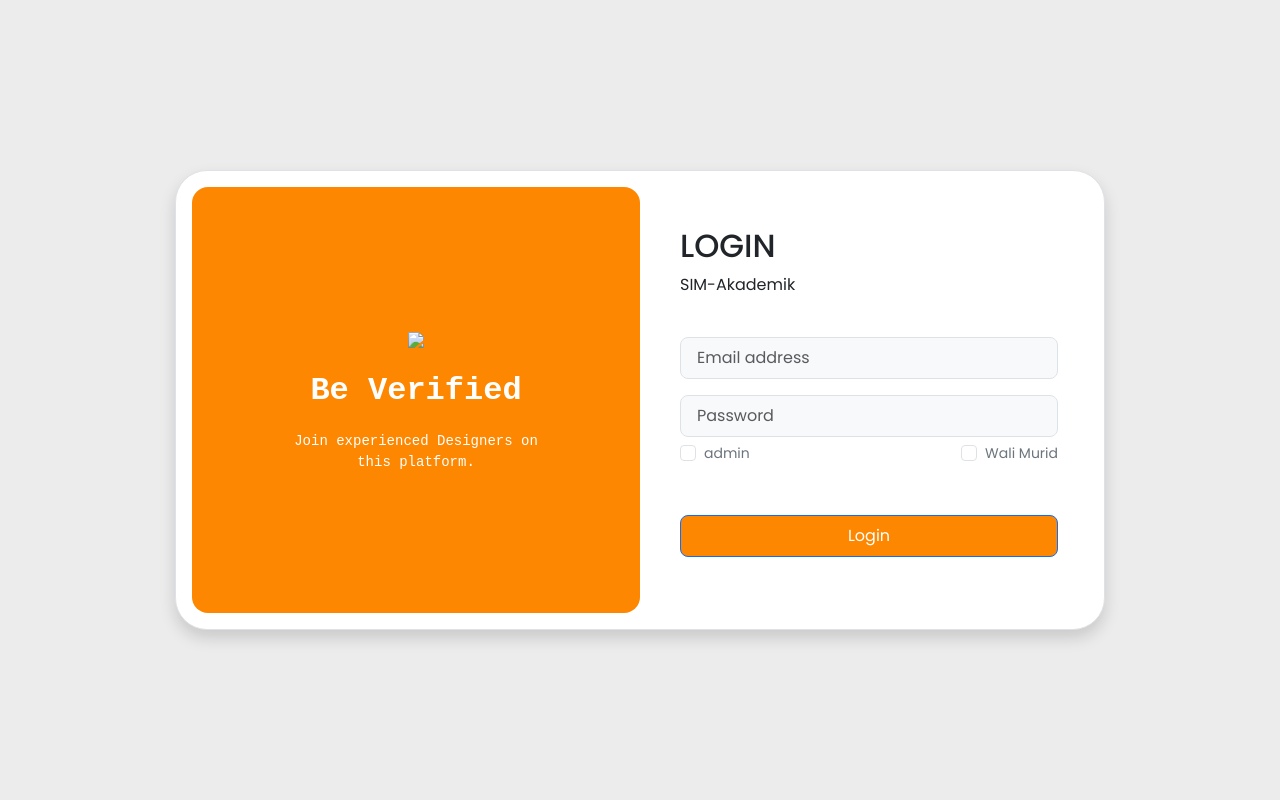
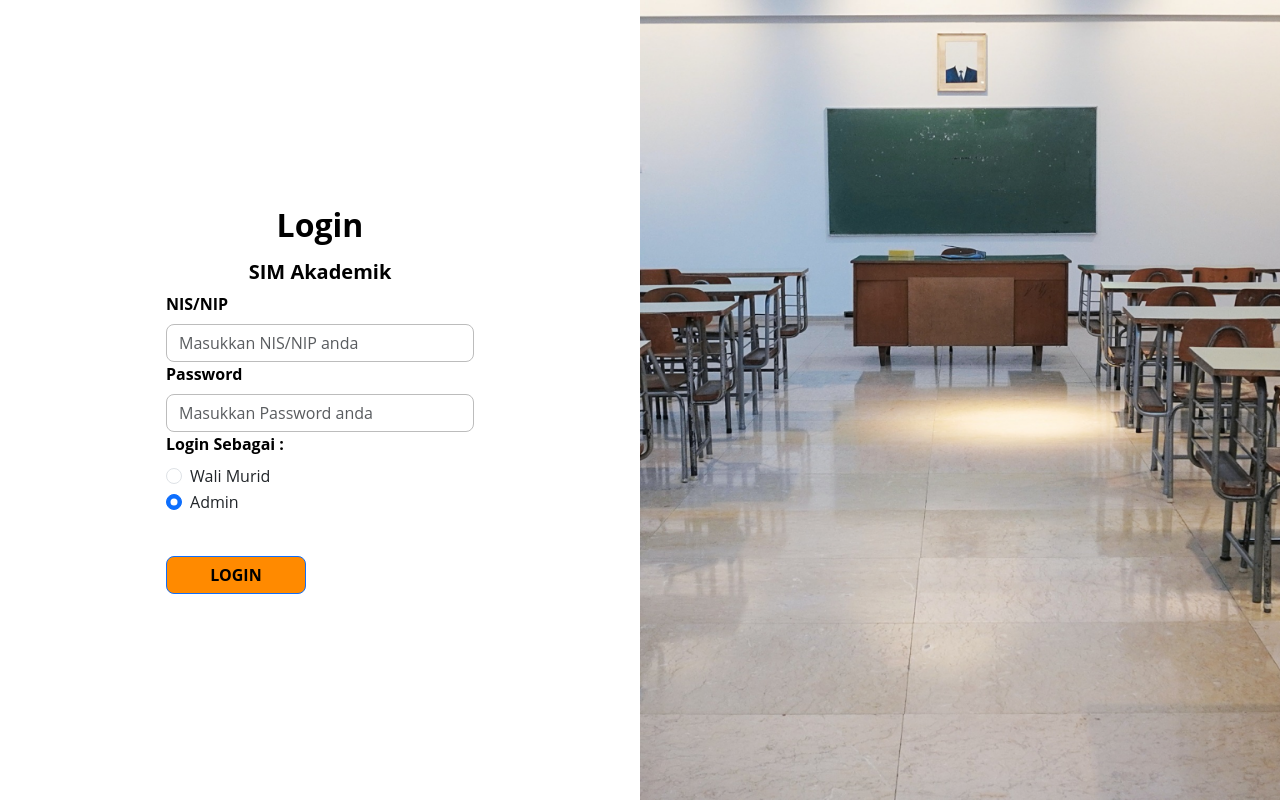
Before and after one commit to SatriaEgez/project-macro-group1, a plain HTML site: page login.html in a window 1280 px wide. Drawn offline with Linux system fonts and the light colour scheme.

Commit message:
saya membuat form login

```diff
--- a/login.html
+++ b/login.html
@@ -2,90 +2,67 @@
 <html lang="en">
   <head>
     <meta charset="UTF-8" />
-    <meta http-equiv="X-UA-Compatible" content="IE=edge" />
     <meta name="viewport" content="width=device-width, initial-scale=1.0" />
-    <!-- Bootstrap CSS -->
     <link rel="stylesheet" href="assets/css/bootstrap.min.css" />
     <link rel="stylesheet" href="style.css" />
-    <title>Login |SIM-Akademik</title>
+    <title>SIM Akademik - LOG IN</title>
   </head>
   <body>
-    <!----------------------- Main Container -------------------------->
+    <section class="login d-flex">
+      <div class="login-left w-50 h-100">
+        <div class="row justify-content-center align-items-center h-100">
+          <div class="col-6">
+            <div class="header">
+              <h1 class="text-center">Login</h1>
+              <h3 class="text-center mt-3">SIM Akademik</h3>
+            </div>
+            <div class="login-form">
+              <label for="number" class="form-label">NIS/NIP</label>
+              <input
+                type="number"
+                class="form-control"
+                id="number"
+                placeholder="Masukkan NIS/NIP anda" />
 
-    <div
-      class="container d-flex justify-content-center align-items-center min-vh-100">
-      <!----------------------- Login Container -------------------------->
-
-      <div class="row border rounded-5 p-3 bg-white shadow box-area">
-        <!--------------------------- Left Box ----------------------------->
-
-        <div
-          class="col-md-6 rounded-4 d-flex justify-content-center align-items-center flex-column left-box"
-          style="background: #fd8701">
-          <div class="featured-image mb-3">
-            <img src="images/1.png" class="img-fluid" style="width: 250px" />
-          </div>
-          <p
-            class="text-white fs-2"
-            style="
-              font-family: 'Courier New', Courier, monospace;
-              font-weight: 600;
-            ">
-            Be Verified
-          </p>
-          <small
-            class="text-white text-wrap text-center"
-            style="width: 17rem; font-family: 'Courier New', Courier, monospace">
-            Join experienced Designers on this platform.
-          </small>
-        </div>
-
-        <!-------------------- ------ Right Box ---------------------------->
-
-        <div class="col-md-6 right-box">
-          <div class="row align-items-center">
-            <div class="header-text mb-4">
-              <h2>LOGIN</h2>
-              <p>SIM-Akademik</p>
-            </div>
-            <div class="input-group mb-3">
-              <input
-                type="text"
-                class="form-control form-control-lg bg-light fs-6"
-                placeholder="Email address" />
-            </div>
-            <div class="input-group mb-1">
+              <label for="Password" class="form-label">Password</label>
               <input
                 type="password"
-                class="form-control form-control-lg bg-light fs-6"
-                placeholder="Password" />
+                class="form-control"
+                id="Password"
+                placeholder="Masukkan Password anda" />
+
+              <label for="radio" class="form-label">Login Sebagai :</label>
             </div>
-            <div class="input-group mb-5 d-flex justify-content-between">
             <div class="form-check">
               <input
-                  type="checkbox"
                 class="form-check-input"
-                  id="formCheck" />
-                <label for="formCheck" class="form-check-label text-secondary">
-                  <small>admin</small>
+                type="radio"
+                name="flexRadioDefault"
+                id="flexRadioDefault1" />
+              <label class="form-check-label" for="flexRadioDefault1">
+                Wali Murid
               </label>
             </div>
             <div class="form-check">
               <input
-                  type="checkbox"
                 class="form-check-input"
-                  id="formCheck" />
-                <label for="formCheck" class="form-check-label text-secondary">
-                  <small>Wali Murid</small>
+                type="radio"
+                name="flexRadioDefault"
+                id="flexRadioDefault2"
+                checked />
+              <label class="form-check-label" for="flexRadioDefault2">
+                Admin
               </label>
             </div>
-            </div>
-            <div class="input-group mb-3">
-              <button class="btn btn-lg btn-primary w-100 fs-6" style="background-color: #fd8701;">Login</button>
+            <button class="btn btn-primary">LOGIN</button>
           </div>
         </div>
       </div>
+
+      <div class="login-right w-50 h-100">
+        <img src="assets/img/login.png" class="d-block w-100 h-100" alt="..." />
       </div>
-    </div>
+    </section>
+    <script src="assets/js/bootstrap.min.js"></script>
   </body>
 </html>
--- a/style.css
+++ b/style.css
@@ -1,53 +1,49 @@
-@import url('https://fonts.googleapis.com/css2?family=Poppins:wght@400;500&display=swap');
+/** @format */
 
-body{
-    font-family: 'Poppins', sans-serif;
-    background: #ececec;
+* {
+  font-family:"Open Sans", sans-serif;
 }
 
-/*------------ Login container ------------*/
-
-.box-area{
-    width: 930px;
-    background-color:  orange;
+.login {
+  height: 100vh;
 }
 
-/*------------ Right box ------------*/
-
-.right-box{
-    padding: 40px 30px 40px 40px;
+.login-form label{
+  font-style: normal;
+  font-weight: bold;
+  font-size: 16px;
+  line-height: 24px;
+  color: black;
 }
 
-/*------------ Custom Placeholder ------------*/
-
-::placeholder{
-    font-size: 16px;
+.login-form input{
+  background: #ffff;
+  border: 1px solid #bcbcbc;
+  box-sizing: border-box;
+  border-radius: 8px;
 }
 
-.rounded-4{
-    border-radius: 20px;
-}
-.rounded-5{
-    border-radius: 30px;
+.header h1 {
+  font-weight: bold;
+  font-style: normal;
+  font-size: 32px;
+  color: black;
 }
 
-
-/*------------ For small screens------------*/
-
-@media only screen and (max-width: 768px){
-
-     .box-area{
-        margin: 0 10px;
-
-     }
-     .left-box{
-        height: 100px;
-        overflow: hidden;
-     }
-     .right-box{
-        padding: 20px;
-     }
-
+.header h3 {
+  font-weight: bold;
+  font-style: normal;
+  font-size: 20px;
+  color: black;
 }
 
-/* sidebar */
+.btn {
+ background: #FF8A00!important;
+ width: 140px;
+ height: 40;
+ border-radius: 8px;
+ color: black;
+ font-weight: bold;
+ align-content: center;
+ margin-top: 40px;
+}
```
Also changed, not shown: index.html (+54 -9 lines), assets/img/dashboard.png (added), assets/img/login.png (added), script.js (added). Lines whose indentation alone changed are shown as unchanged.
